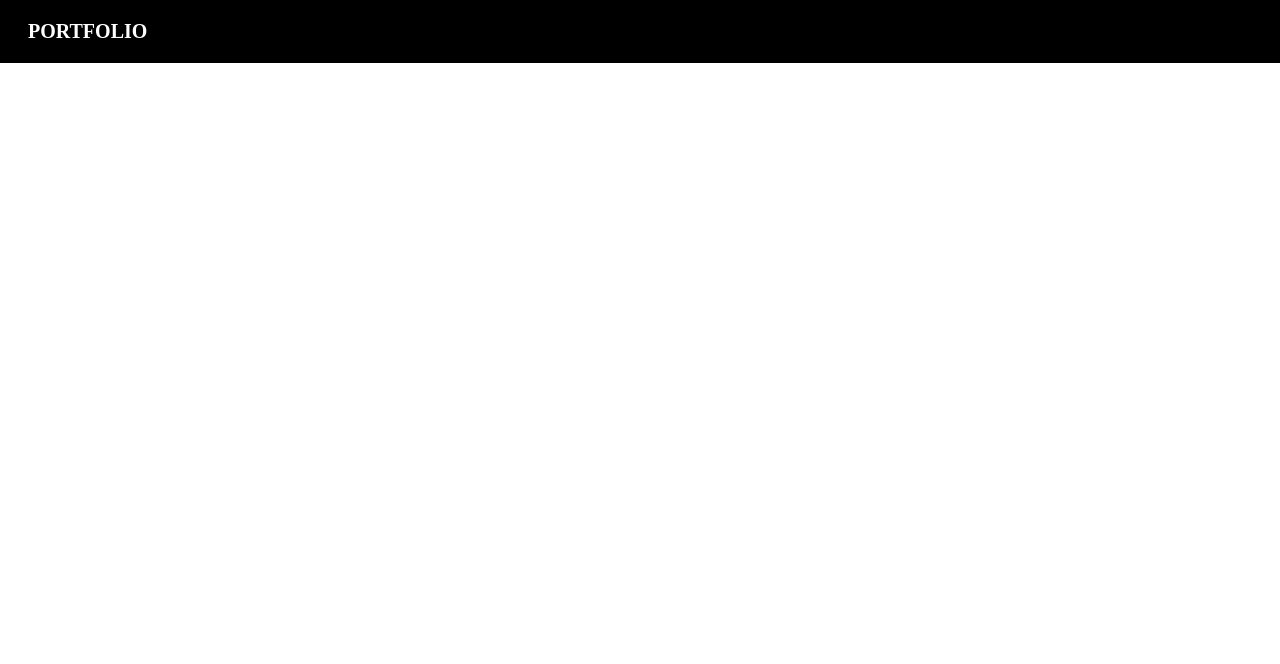
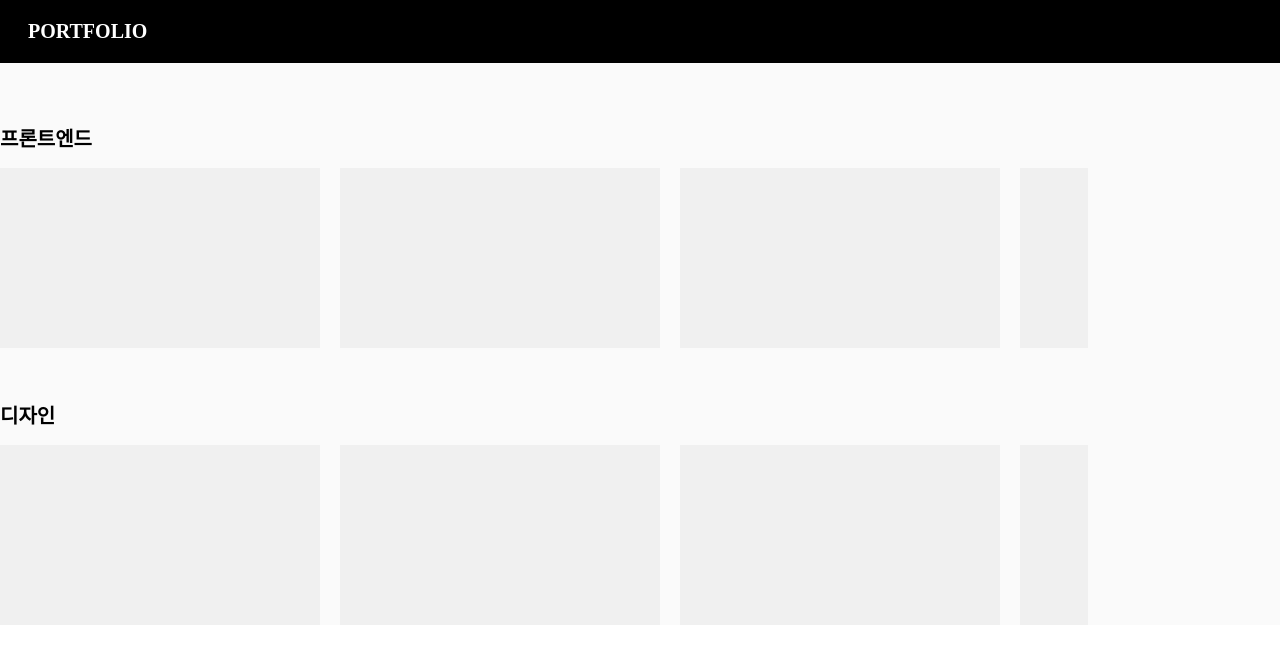
Before and after one commit to shusbox/portfolio, a React (Vite) app: page / in a window 1280 px wide. Shown: the top 664 px of the page. Built offline with nearby package versions, Linux system fonts and the light colour scheme; a web font is replaced by a local one.

Commit message:
feat: main 작성

```diff
--- a/src/components/header/style.js
+++ b/src/components/header/style.js
@@ -2,10 +2,9 @@ import styled from '@emotion/styled';
 import { theme } from '../../theme';
 
 export const Container = styled.div`
-  width: 100vw;
+  width: 100%;
   padding: 20px;
   padding-left: 28px;
-  display: flex;
   color: ${theme.colors.white};
   font-size: 20px;
   font-weight: 600;
--- /dev/null
+++ b/src/components/main/design.jsx
@@ -0,0 +1,18 @@
+import {
+  ImgContainer,
+  Img
+} from "./style";
+
+const Design = () => {
+  return (
+    <ImgContainer>
+      <Img />
+      <Img />
+      <Img />
+      <Img />
+      <Img />
+    </ImgContainer>
+  );
+}
+
+export default Design;
--- /dev/null
+++ b/src/components/main/frontend.jsx
@@ -0,0 +1,18 @@
+import {
+  ImgContainer,
+  Img
+} from "./style";
+
+const Frontend = () => {
+  return (
+    <ImgContainer>
+      <Img />
+      <Img />
+      <Img />
+      <Img />
+      <Img />
+    </ImgContainer>
+  );
+}
+
+export default Frontend;
--- a/src/components/main/index.jsx
+++ b/src/components/main/index.jsx
@@ -1,8 +1,23 @@
-import './style';
+import Frontend from './frontend';
+import Design from './design';
+import {
+  Text,
+  Container,
+  ListContainer,
+} from './style';
 
 const Main = () => {
   return (
-    <></>
+    <Container>
+      <ListContainer>
+        <Text> 프론트엔드 </Text>
+        <Frontend />
+      </ListContainer>
+      <ListContainer>
+        <Text> 디자인 </Text>
+        <Design />
+      </ListContainer>
+    </Container>
   );
 }
 
--- a/src/components/main/style.js
+++ b/src/components/main/style.js
@@ -1 +1,34 @@
 import styled from '@emotion/styled';
+import { theme } from '../../theme';
+
+export const Text = styled.p`
+  margin: 0;
+  font-size: 20px;
+  font-weight: 600;
+`;
+
+export const Container = styled.div`
+  margin-top: 60px;
+  width: 85%;
+  display: flex;
+  flex-direction: column;
+  gap: 52px;
+`;
+
+export const ListContainer = styled.div`
+  display: flex;
+  flex-direction: column;
+  gap: 16px;
+`;
+
+export const ImgContainer = styled.div`
+  display: flex;
+  gap: 20px;
+  overflow: scroll;
+`;
+
+export const Img = styled.div`
+  min-width: 320px;
+  min-height: 180px;
+  background-color: ${theme.colors.nautral};
+`;
```
